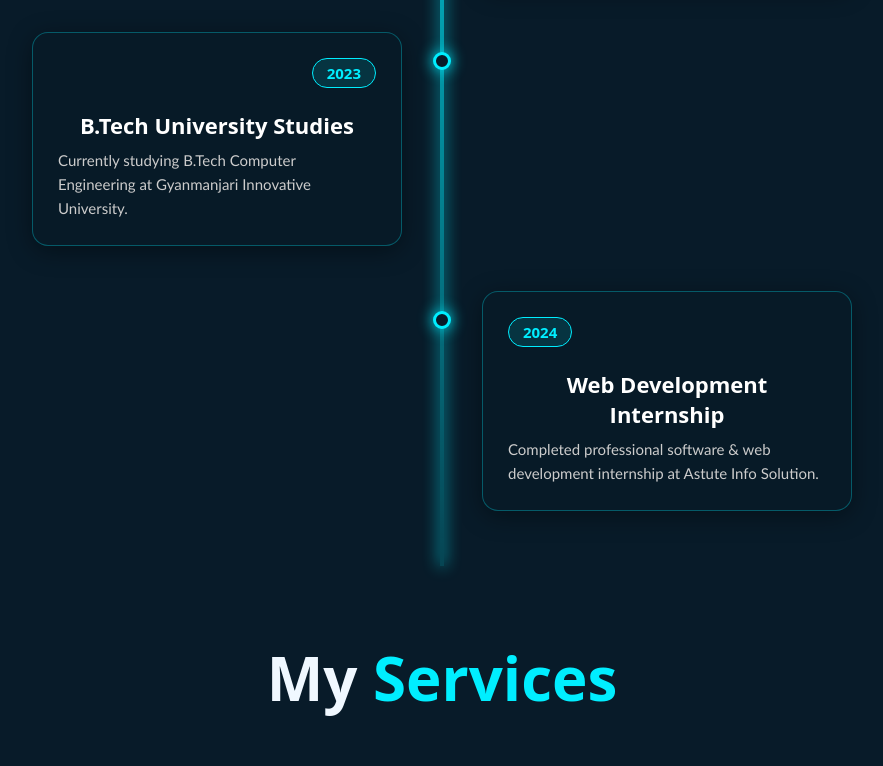
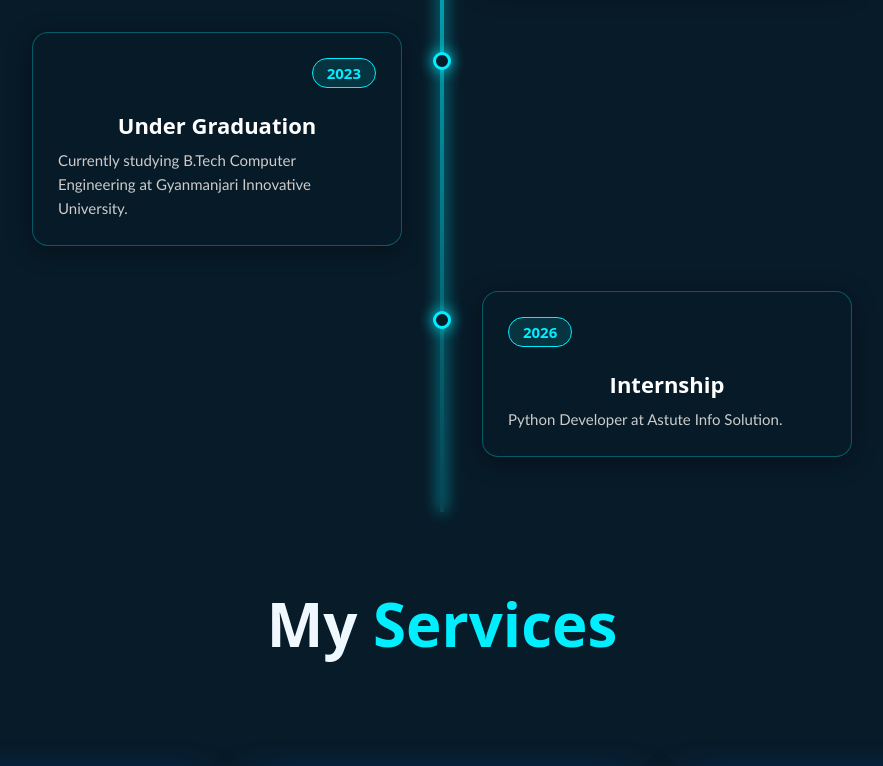
Before and after one commit to janidhrumit/New_portofolio, a plain HTML site: page index.html in a window 1280 px wide. Shown: the part 1510-2276 px from the top of the page, without its empty margins (198-1081 px from the left). Drawn offline with nearby package versions, Linux system fonts and the light colour scheme.

Commit message:
Update index.html

```diff
--- a/index.html
+++ b/index.html
@@ -108,7 +108,7 @@
                     <div class="timeline-dot"></div>
                     <div class="content">
                         <span class="timeline-date">2023</span>
-                        <h4>B.Tech University Studies</h4>
+                        <h4>Under Graduation</h4>
                         <p>Currently studying B.Tech Computer Engineering at Gyanmanjari Innovative University.</p>
                     </div>
                 </div>
@@ -116,9 +116,9 @@
                 <div class="timeline-item right" data-aos="fade-left">
                     <div class="timeline-dot"></div>
                     <div class="content">
-                        <span class="timeline-date">2024</span>
-                        <h4>Web Development Internship</h4>
-                        <p>Completed professional software & web development internship at Astute Info Solution.</p>
+                        <span class="timeline-date">2026</span>
+                        <h4>Internship</h4>
+                        <p>Python Developer at Astute Info Solution.</p>
                     </div>
                 </div>
             </div>
```
